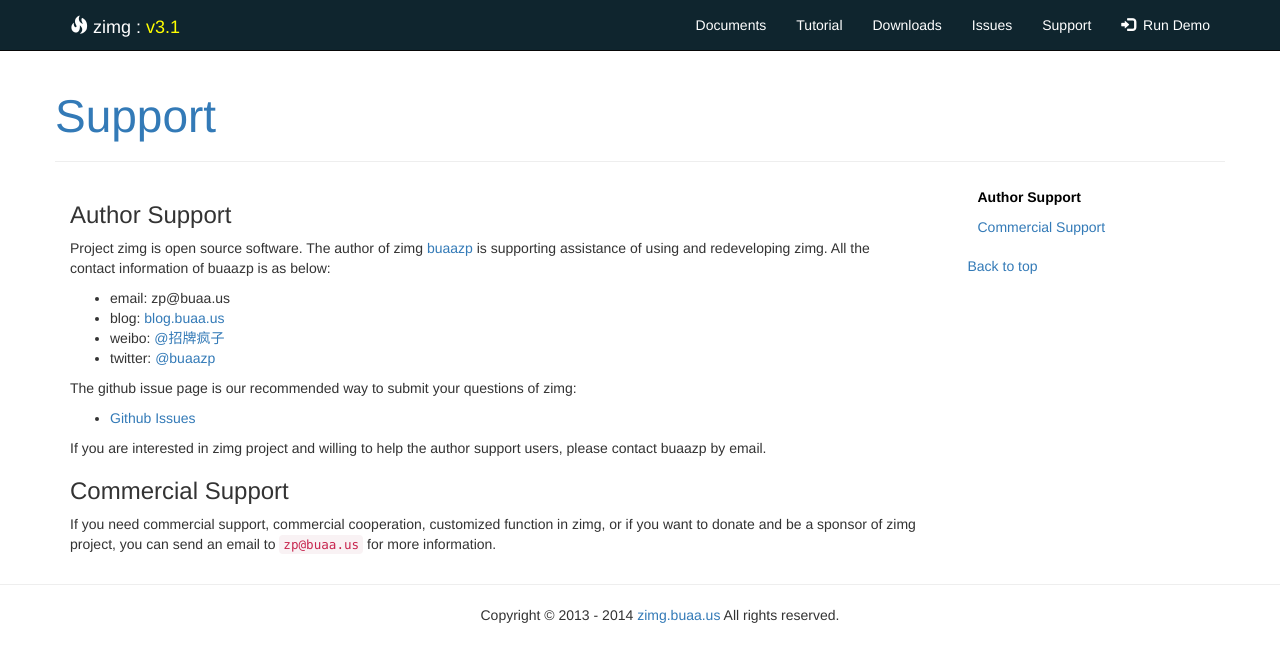
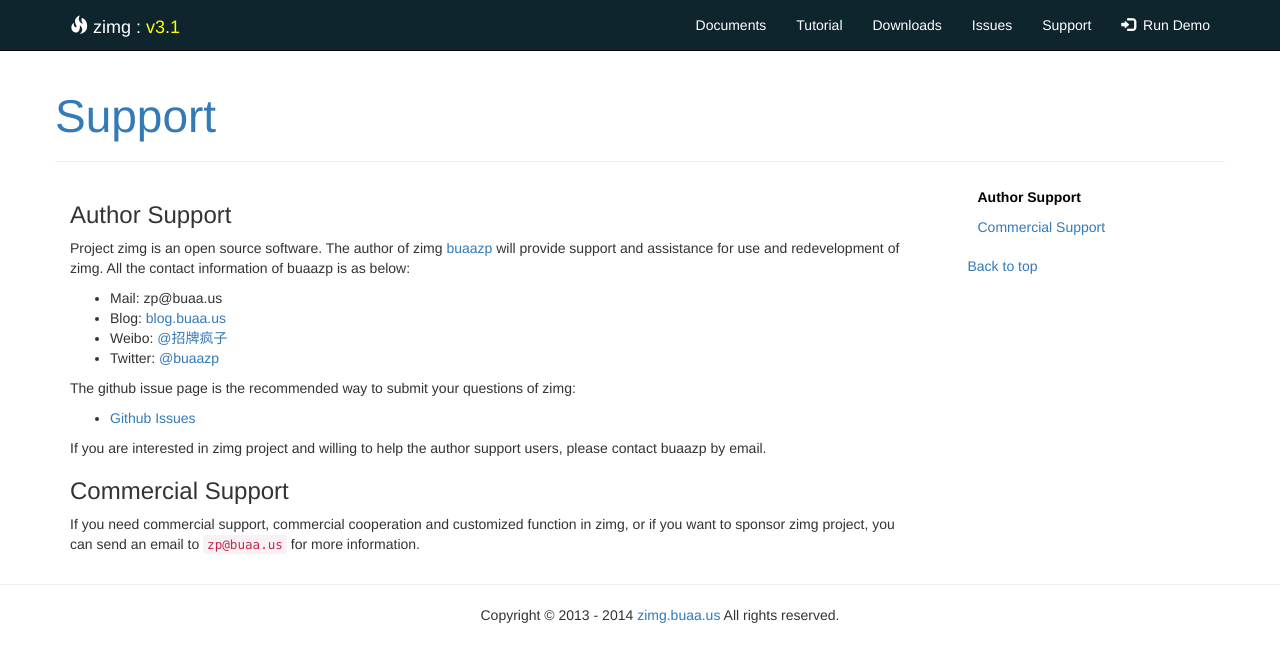
Before and after one commit to buaazp/buaazp.github.io, a Jekyll site: the page built from docs/support.md, in a window 1280 px wide. Shown: the top 662 px of the page. Built offline with Jekyll 4.4.1, drawn with Linux system fonts in a browser that asks for light colours; nearby versions of some CDN libraries; Markdown is read by kramdown in place of the engine named in the settings.

Commit message:
buaazp: update docs

```diff
--- a/docs/support.md
+++ b/docs/support.md
@@ -6,14 +6,14 @@
 
 ### Author Support
 
-Project zimg is open source software. The author of zimg [buaazp](http://blog.buaa.us) is supporting assistance of using and redeveloping zimg. All the contact information of buaazp is as below:
+Project zimg is an open source software. The author of zimg [buaazp](http://blog.buaa.us) will provide support and assistance for use and redevelopment of zimg. All the contact information of buaazp is as below:
 
-- email: zp@buaa.us
-- blog: [blog.buaa.us](http://blog.buaa.us)
-- weibo: [@招牌疯子](http://weibo.com/buaazp)
-- twitter: [@buaazp](http://twitter.com/buaazp)
+- Mail: zp@buaa.us
+- Blog: [blog.buaa.us](http://blog.buaa.us)
+- Weibo: [@招牌疯子](http://weibo.com/buaazp)
+- Twitter: [@buaazp](http://twitter.com/buaazp)
 
-The github issue page is our recommended way to submit your questions of zimg:
+The github issue page is the recommended way to submit your questions of zimg:
 
 - [Github Issues](https://github.com/buaazp/zimg/issues)
 
@@ -21,4 +21,4 @@
 
 ### Commercial Support
 
-If you need commercial support, commercial cooperation, customized function in zimg, or if you want to donate and be a sponsor of zimg project, you can send an email to `zp@buaa.us` for more information.
+If you need commercial support, commercial cooperation and customized function in zimg, or if you want to sponsor zimg project, you can send an email to `zp@buaa.us` for more information.
```
